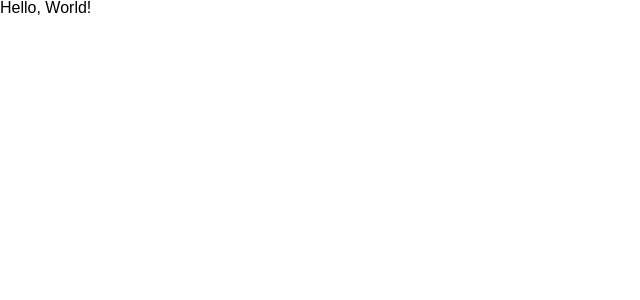
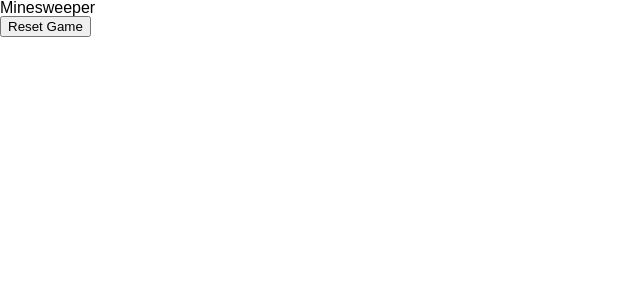
Before and after one commit to Chall008/minesweeper, a React (Create React App) app: page / in a window 1280 px wide. Shown: the top 300 px of the page, without its empty margins (0-640 px from the left). Built offline with nearby package versions, Linux system fonts and the light colour scheme.

Commit message:
Initial Commit

```diff
--- a/src/App.jsx
+++ b/src/App.jsx
@@ -2,6 +2,14 @@ import React, { Component } from 'react'
 
 export class App extends Component {
   render() {
-    return <div>Hello, World!</div>
+    return (
+      <div>
+        <header>Minesweeper</header>
+
+        <footer>
+          <button>Reset Game</button>
+        </footer>
+      </div>
+    )
   }
 }
```
